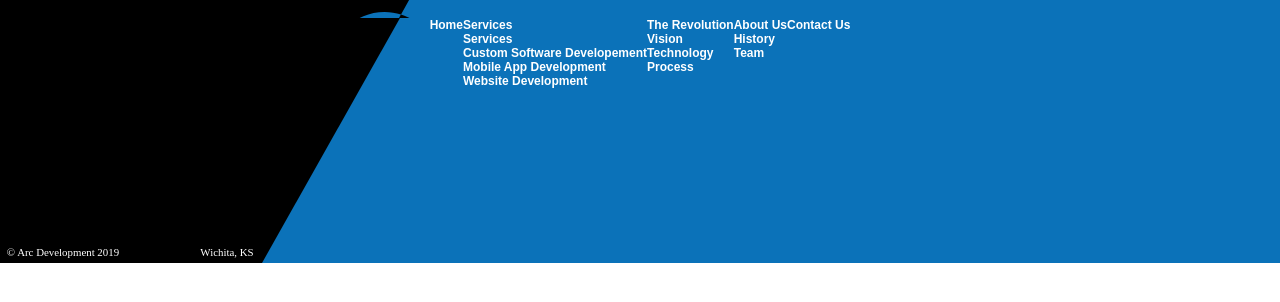
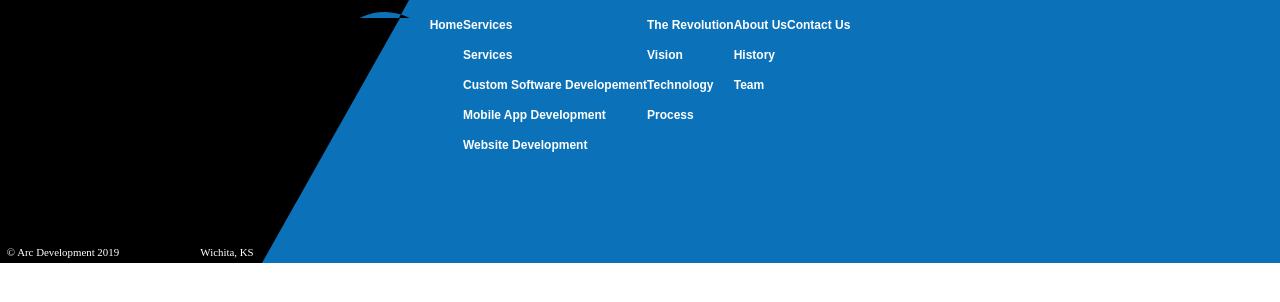
Before and after one commit to mitushaa/arc-development, a React (Create React App) app: page /estimate in a window 1280 px wide. Shown: the top 302 px of the page. Built offline with nearby package versions, Linux system fonts and the light colour scheme.

Commit message:
using Grids- spacing

```diff
--- a/src/components/ui/Footer.js
+++ b/src/components/ui/Footer.js
@@ -40,14 +40,14 @@ export default function Footer() {
     <footer className={classes.footer}>
         <Grid container justify="center" className= {classes.mainContainer}>
             <Grid item>
-                <Grid container direction="column">
+                <Grid container direction="column" spacing={2}>
             <Grid item className={classes.link}>
                 Home
                 </Grid>
             </Grid>
             </Grid>
             <Grid item>
-                <Grid container direction="column">
+                <Grid container direction="column" spacing={2}>
             <Grid item className={classes.link}>
                 Services
                 </Grid>
@@ -66,7 +66,7 @@ export default function Footer() {
             </Grid>
             </Grid>
             <Grid item>
-                <Grid container direction="column">
+                <Grid container direction="column"spacing={2}>
                 <Grid item className={classes.link}>
                     The Revolution
                 </Grid>
@@ -83,7 +83,7 @@ export default function Footer() {
                 </Grid>
 
                 <Grid item>
-                    <Grid container direction="column">
+                    <Grid container direction="column" spacing={2}>
                         <Grid item className={classes.link}>
                             About Us
                         </Grid>
@@ -97,7 +97,7 @@ export default function Footer() {
                     </Grid>
 
 <Grid item>
-    <Grid container direction="column">
+    <Grid container direction="column" spacing={2}>
         <Grid item className= {classes.link}>
             Contact Us
         </Grid>
```
Also changed, not shown: 1 other file (tests, documents, lock files or other folders).
